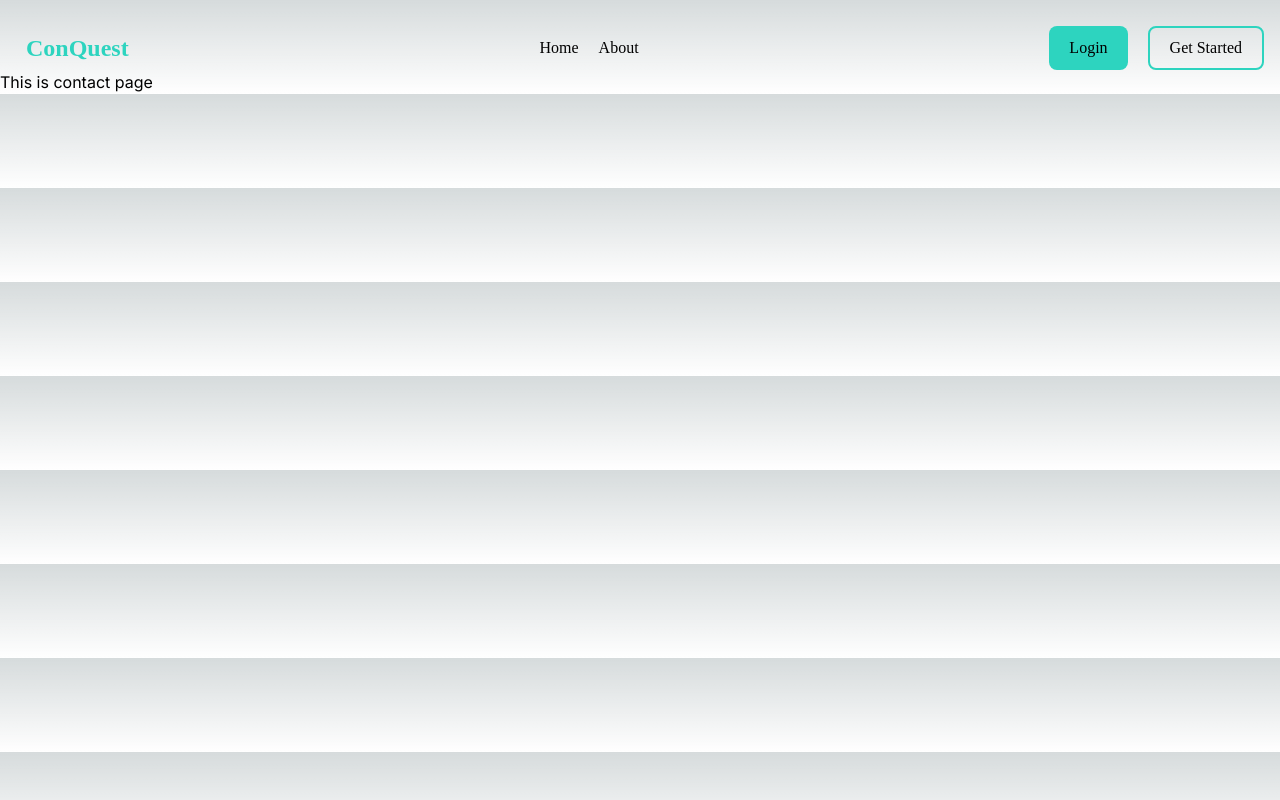
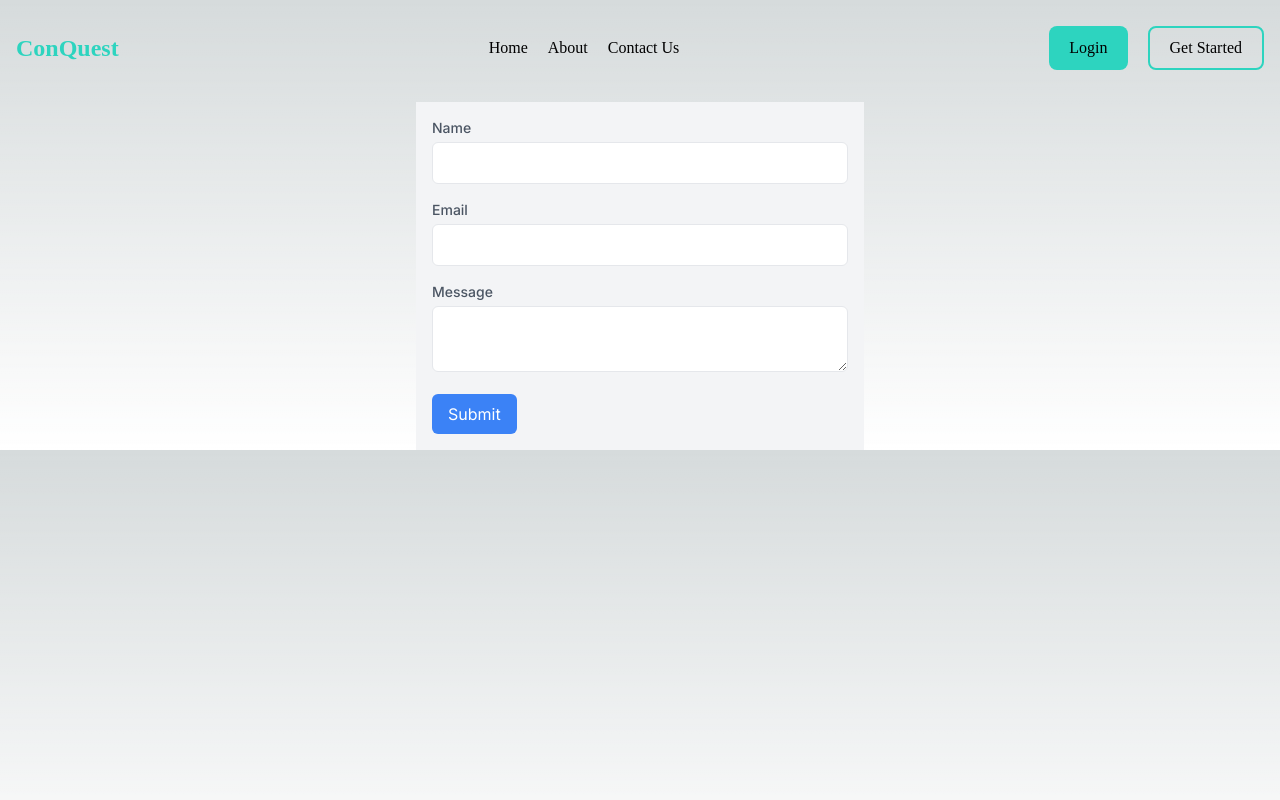
Before and after one commit to divy-vinayak/conquest, a Next.js app in the folder frontend/: page /contact in a window 1280 px wide. Built offline with nearby package versions, Linux system fonts and the light colour scheme.

Commit message:
contact page form

```diff
--- a/frontend/src/app/(landing)/contact/page.tsx
+++ b/frontend/src/app/(landing)/contact/page.tsx
@@ -1,3 +1,7 @@
+import ContactUsForm from "@/components/ContactUsForm";
+
 export default function Page() {
-    return <>This is contact page</>;
+    return <main>
+        <ContactUsForm />
+    </main>;
 }
--- /dev/null
+++ b/frontend/src/components/ContactUsForm.tsx
@@ -0,0 +1,96 @@
+"use client";
+
+import React, { useState } from "react";
+
+export default function ContactUsForm() {
+    const [formData, setFormData] = useState({
+        name: "",
+        email: "",
+        message: "",
+    });
+
+    const handleChange = (
+        e: React.ChangeEvent<HTMLInputElement | HTMLTextAreaElement>
+    ) => {
+        const { name, value } = e.target;
+        setFormData((prevData) => ({
+            ...prevData,
+            [name]: value,
+        }));
+    };
+
+    const handleSubmit = (e: React.FormEvent) => {
+        e.preventDefault();
+        // You can handle the form submission logic here
+        console.log("Form data submitted:", formData);
+        // Reset the form after submission
+        setFormData({
+            name: "",
+            email: "",
+            message: "",
+        });
+    };
+
+    return (
+        <div className="max-w-md mx-auto p-4 bg-gray-100 mt-8 text-black">
+            <form onSubmit={handleSubmit}>
+                <div className="mb-4">
+                    <label
+                        htmlFor="name"
+                        className="block text-sm font-medium text-gray-600"
+                    >
+                        Name
+                    </label>
+                    <input
+                        type="text"
+                        id="name"
+                        name="name"
+                        value={formData.name}
+                        onChange={handleChange}
+                        className="mt-1 p-2 w-full border rounded-md"
+                        required
+                    />
+                </div>
+                <div className="mb-4">
+                    <label
+                        htmlFor="email"
+                        className="block text-sm font-medium text-gray-600"
+                    >
+                        Email
+                    </label>
+                    <input
+                        type="email"
+                        id="email"
+                        name="email"
+                        value={formData.email}
+                        onChange={handleChange}
+                        className="mt-1 p-2 w-full border rounded-md"
+                        required
+                    />
+                </div>
+                <div className="mb-4">
+                    <label
+                        htmlFor="message"
+                        className="block text-sm font-medium text-gray-600"
+                    >
+                        Message
+                    </label>
+                    <textarea
+                        id="message"
+                        name="message"
+                        value={formData.message}
+                        onChange={handleChange}
+                        className="mt-1 p-2 w-full border rounded-md"
+                        required
+                    />
+                </div>
+                <button
+                    type="submit"
+                    className="bg-blue-500 text-white px-4 py-2 rounded-md"
+                >
+                    Submit
+                </button>
+            </form>
+        </div>
+    );
+}
--- a/frontend/src/components/NavBar.tsx
+++ b/frontend/src/components/NavBar.tsx
@@ -6,7 +6,6 @@ export default function NavBar() {
         <div className="flex gap-5 justify-between items-center w-full whitespace-nowrap max-md:flex-wrap max-md:max-w-full px-4" style={{ marginLeft: "0px", marginRight: "0px", marginTop:"26px", fontFamily: "Abhaya Libre" }}>
             {/* Logo and Brand */}
             <div className="flex gap-2.5 self-stretch my-auto  text-2xl font-bold leading-6 text-teal-400">
-                <img/>
                 <div className="grow">
                     <Link href={"/"}>ConQuest</Link>
                 </div>
@@ -16,6 +15,7 @@ export default function NavBar() {
             <div className="flex gap-5 justify-between self-stretch my-auto">
                 <div><Link href={"/home"}>Home</Link></div>
                 <div><Link href={"/about"}>About</Link></div>
+                <div><Link href={"/contact"}>Contact Us</Link></div>
             </div>
 
             {/* Action Buttons */}
```
